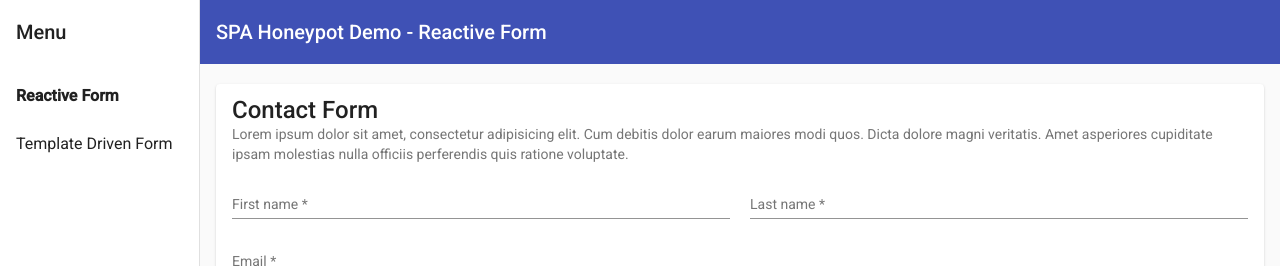
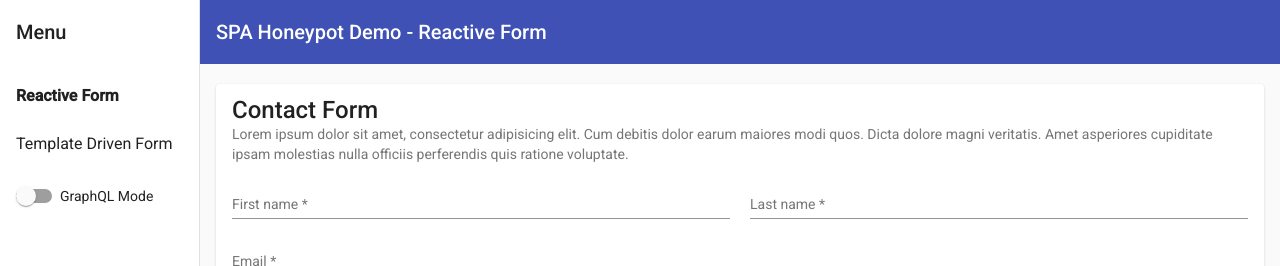
Before and after one commit to hettiger/ngx-spa-honeypot, an Angular app: page /reactive-form in a window 1280 px wide. Shown: the top 266 px of the page. Built offline with nearby package versions, Linux system fonts and the light colour scheme.

Commit message:
Add GraphQL toggle

```diff
--- a/projects/demo/src/app/app.component.html
+++ b/projects/demo/src/app/app.component.html
@@ -12,6 +12,7 @@
         Template Driven Form
       </a>
     </mat-nav-list>
+    <mat-slide-toggle class="graphql-toggle" [(ngModel)]="graphQLMode">GraphQL Mode</mat-slide-toggle>
   </mat-sidenav>
   <mat-sidenav-content>
     <mat-toolbar color="primary">
--- a/projects/demo/src/app/app.component.scss
+++ b/projects/demo/src/app/app.component.scss
@@ -21,3 +21,7 @@
     font-weight: bold;
   }
 }
+
+.graphql-toggle {
+  margin: 16px;
+}
--- a/projects/demo/src/app/app.component.ts
+++ b/projects/demo/src/app/app.component.ts
@@ -20,6 +20,8 @@
       shareReplay()
     );
 
+  graphQLMode = false;
+
   constructor(
     private breakpointObserver: BreakpointObserver,
     private titleService: Title,
--- a/projects/demo/src/app/app.module.ts
+++ b/projects/demo/src/app/app.module.ts
@@ -21,6 +21,7 @@
 import { ReactiveFormComponent } from './reactive-form/reactive-form.component';
 import { NgxSpaHoneypotModule } from '../../../ngx-spa-honeypot/src/lib/ngx-spa-honeypot.module';
 import { TemplateDrivenFormComponent } from './template-driven-form/template-driven-form.component';
+import { MatSlideToggleModule } from '@angular/material/slide-toggle';
 
 @NgModule({
   declarations: [
@@ -47,6 +48,7 @@
     MatRadioModule,
     MatCardModule,
     MatCheckboxModule,
+    MatSlideToggleModule,
   ],
   providers: [],
   bootstrap: [
```
